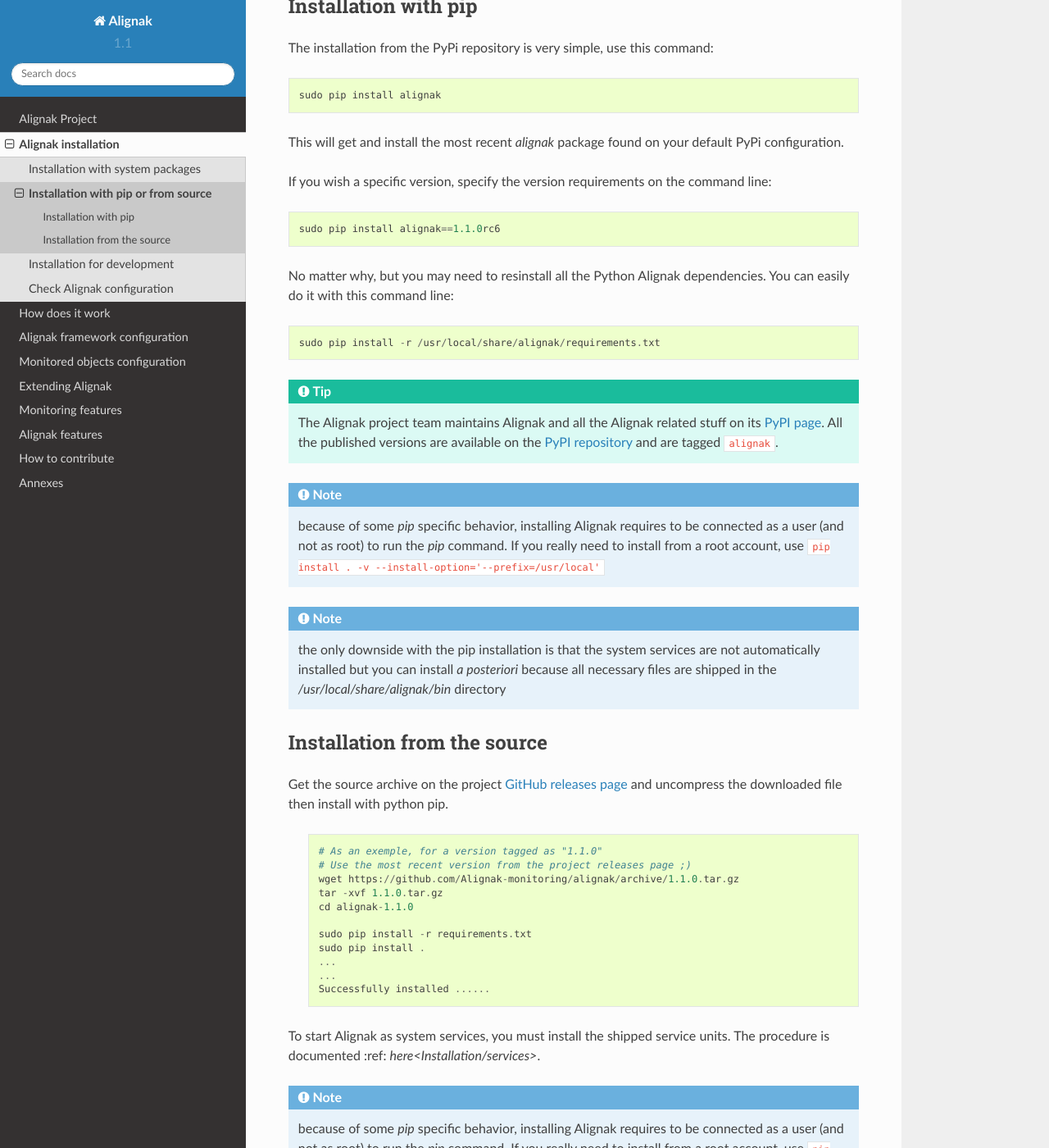
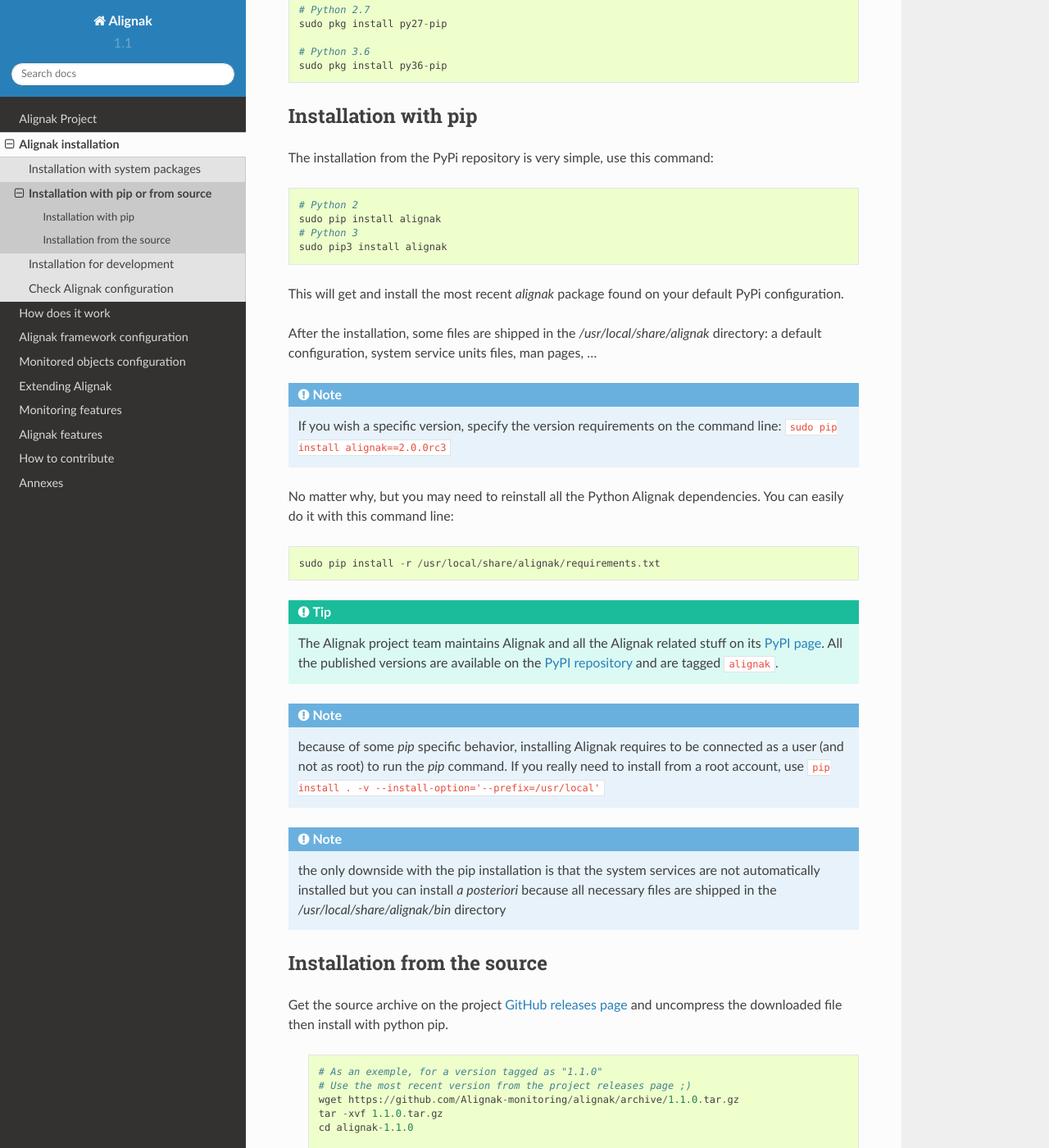
Before and after one commit to Alignak-monitoring/alignak-doc, a Sphinx documentation site: the page built from source/02_installation/02_pip_sources.rst, in a window 1280 px wide and 1400 px high, scrolled down 873 px. Shown: the whole window at 82% size. Built offline with Sphinx 7.4.7 and the Read the Docs theme 2.0.0, drawn with Linux system fonts in a browser that asks for light colours; some of the changed text lies outside the part shown.

Commit message:
Update services installation part

```diff
--- a/source/02_installation/02_pip_sources.rst
+++ b/source/02_installation/02_pip_sources.rst
@@ -14,7 +14,11 @@
 **For Debian-like Linux**
  ::
 
+    # Python 2
     sudo apt install python-pip
+
+    # Python 3
+    sudo apt install python3-pip
 
 
 **For RHEL-like Linux**
@@ -26,7 +30,11 @@
     sudo yum install epel-release
     sudo yum -y update
 
+    # Python 2
     sudo yum install python-pip
+
+    # Python 3
+    sudo yum install python3-pip
 
 
     # On some older versions, it may be necessary to install extra compiler tools for the python *psutil* package::
@@ -47,19 +55,21 @@
 
 The installation from the PyPi repository is very simple, use this command::
 
-      sudo pip install alignak
+    # Python 2
+    sudo pip install alignak
+    # Python 3
+    sudo pip3 install alignak
 
 This will get and install the most recent `alignak` package found on your default PyPi configuration.
 
+After the installation, some files are shipped in the */usr/local/share/alignak* directory: a default configuration, system service units files, man pages, ...
 
-If you wish a specific version, specify the version requirements on the command line::
-
-      sudo pip install alignak==1.1.0rc6
+.. note:: If you wish a specific version, specify the version requirements on the command line: ``sudo pip install alignak==2.0.0rc3``
 
 
-No matter why, but you may need to resinstall all the Python Alignak dependencies. You can easily do it with this command line::
+No matter why, but you may need to reinstall all the Python Alignak dependencies. You can easily do it with this command line::
 
-      sudo pip install -r /usr/local/share/alignak/requirements.txt
+    sudo pip install -r /usr/local/share/alignak/requirements.txt
 
 
 .. tip:: The Alignak project team maintains Alignak and all the Alignak related stuff on its `PyPI page <https://pypi.org/user/Alignak/>`_. All the published versions are available on the `PyPI repository <https://pypi.org/search/?q=alignak>`_ and are tagged ``alignak``.
@@ -88,7 +98,7 @@
     ...
     Successfully installed ......
 
-To start Alignak as system services, you must install the shipped service units. The procedure is documented :ref: `here<Installation/services>`.
+To start Alignak as system services, you must install the shipped service units. The procedure is documented :ref:`here<Installation/services>`.
 
 .. note:: because of some `pip` specific behavior, installing Alignak requires to be connected as a user (and not as root) to run the `pip` command. If you really need to install from a root account, use ``pip install . -v --install-option='--prefix=/usr/local'``
 
```
Also changed, not shown: source/02_installation/01_system.rst (+14 -40 lines), source/02_installation/03_develop.rst (+8 -5 lines), source/02_installation/04_verify.rst (+10 -3 lines), source/03_how_it_work/02_run_daemons.rst (+41 -6 lines).
